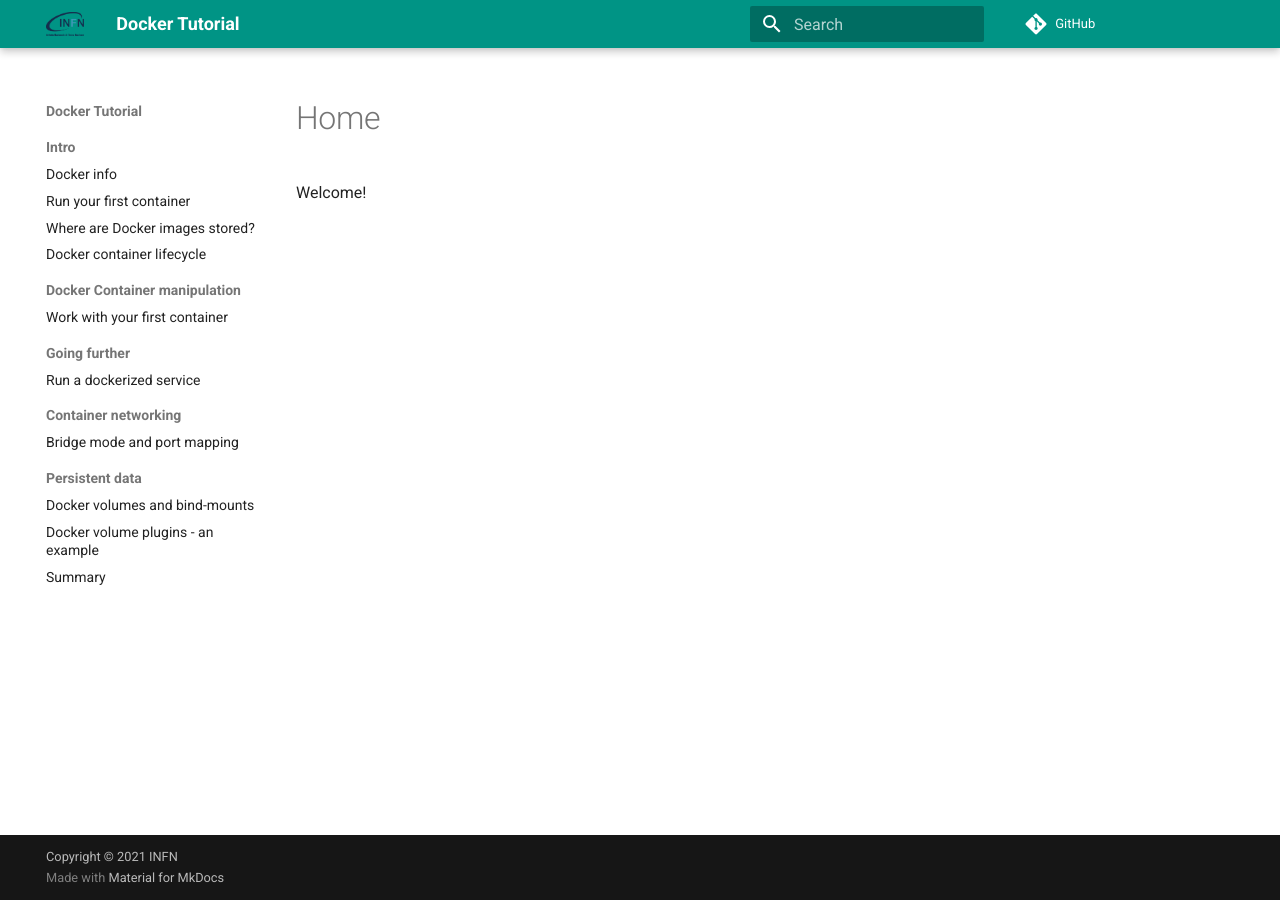
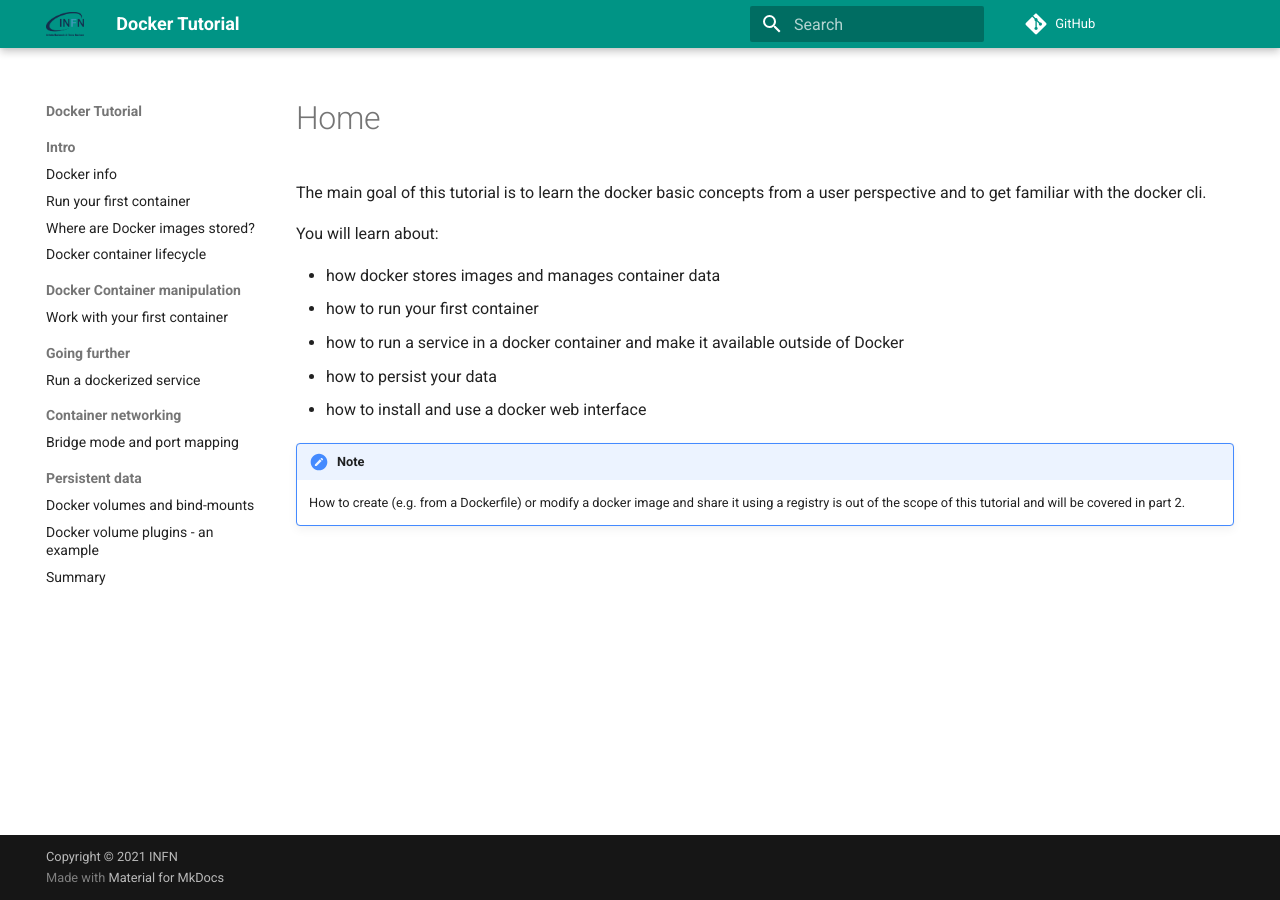
Before and after one commit to maricaantonacci/docker-tutorial, an MkDocs documentation site: the page built from docs/index.md, in a window 1280 px wide. Built offline with MkDocs 1.6.1 and Material for MkDocs 9.7.7, drawn with Linux system fonts in a browser that asks for light colours; comment, search, counter and statistics services are not loaded.

Commit message:
Update home

```diff
--- a/docs/index.md
+++ b/docs/index.md
@@ -1 +1,12 @@
-Welcome!
+The main goal of this tutorial is to learn the docker basic concepts from a user perspective and to get familiar with the docker cli.
+
+You will learn about:
+
+  - how docker stores images and manages container data
+  - how to run your first container
+  - how to run a service in a docker container and make it available outside of Docker
+  - how to persist your data
+  - how to install and use a docker web interface
+
+!!! note
+    How to create (e.g. from a Dockerfile) or modify a docker image and share it using a registry is out of the scope of this tutorial and will be covered in part 2.
```
